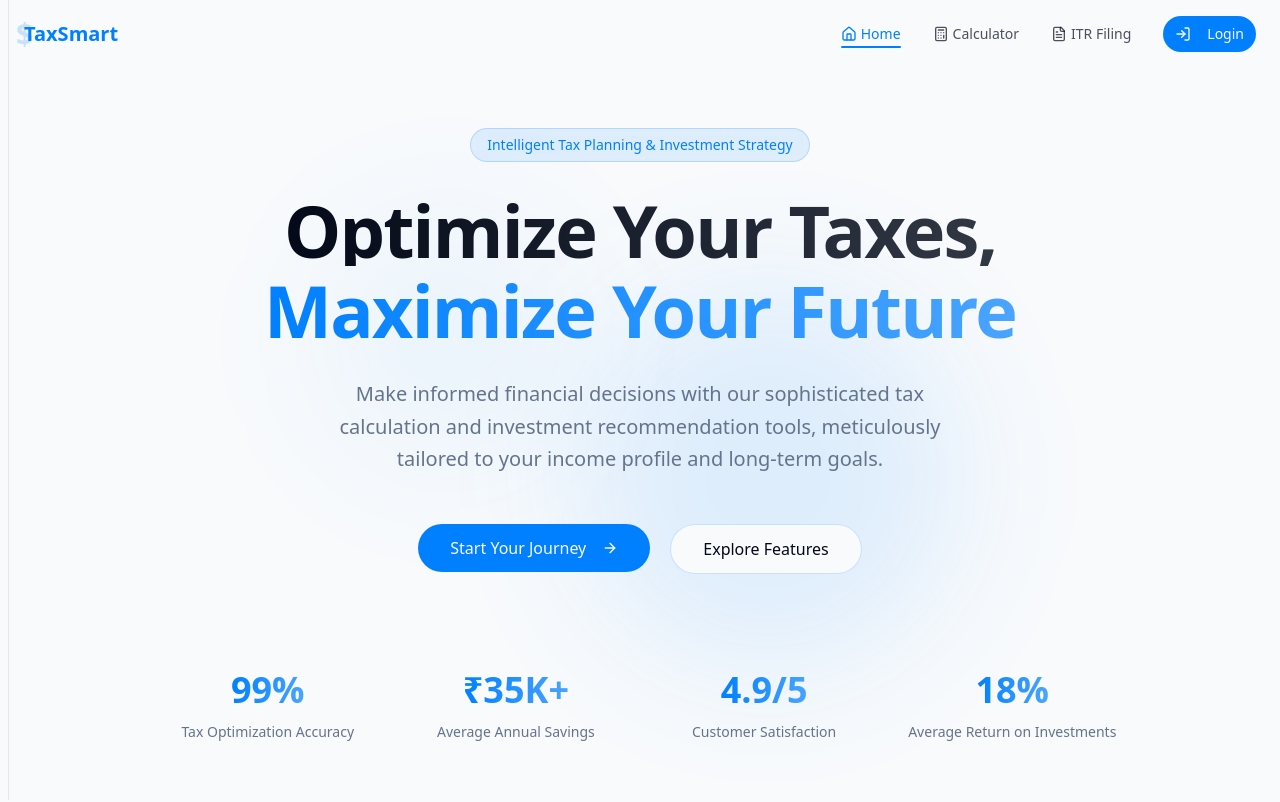
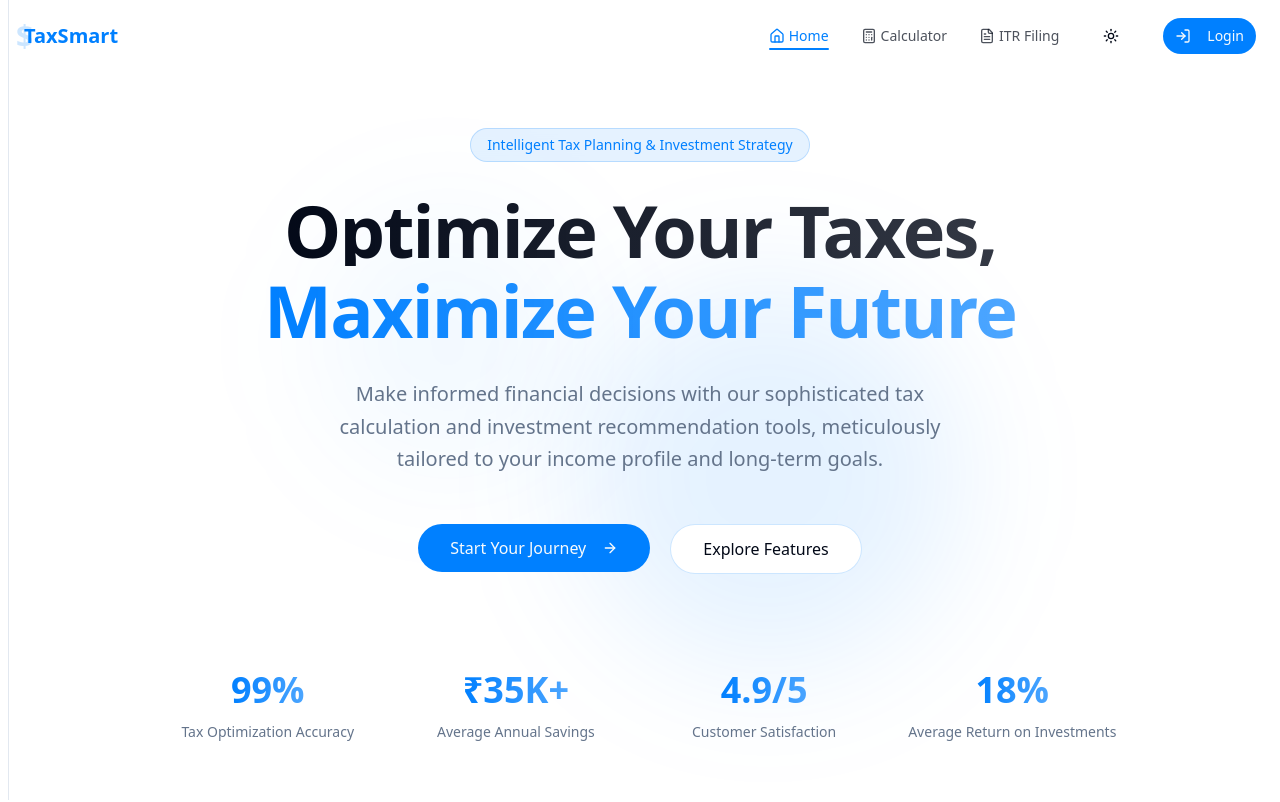
Before and after one commit to Raistar22/investology-calculator, a React (Vite) app: page / in a window 1280 px wide. Shown: the top 802 px of the page. Built offline with nearby package versions, Linux system fonts and the light colour scheme.

Commit message:
feat: Implement dark and light theme
Adds theme toggling functionality to the website, allowing users to switch between dark and light modes.

```diff
--- a/src/App.tsx
+++ b/src/App.tsx
@@ -4,6 +4,7 @@ import { Toaster as Sonner } from "@/components/ui/sonner";
 import { TooltipProvider } from "@/components/ui/tooltip";
 import { QueryClient, QueryClientProvider } from "@tanstack/react-query";
 import { BrowserRouter, Routes, Route } from "react-router-dom";
+import { ThemeProvider } from "./components/theme/ThemeProvider";
 import Index from "./pages/Index";
 import Calculator from "./pages/Calculator";
 import ITRFiling from "./pages/ITRFiling";
@@ -13,6 +14,7 @@ import AppSidebar from "./components/layout/AppSidebar";
 const queryClient = new QueryClient();
 
 const App = () => (
+  <ThemeProvider defaultTheme="system">
     <QueryClientProvider client={queryClient}>
       <TooltipProvider>
         <Toaster />
@@ -23,12 +25,12 @@ const App = () => (
             <Route path="/" element={<Index />} />
             <Route path="/calculator" element={<Calculator />} />
             <Route path="/itr-filing" element={<ITRFiling />} />
-          {/* ADD ALL CUSTOM ROUTES ABOVE THE CATCH-ALL "*" ROUTE */}
             <Route path="*" element={<NotFound />} />
           </Routes>
         </BrowserRouter>
       </TooltipProvider>
     </QueryClientProvider>
+  </ThemeProvider>
 );
 
 export default App;
--- a/src/components/layout/Navbar.tsx
+++ b/src/components/layout/Navbar.tsx
@@ -1,9 +1,9 @@
-
 import React, { useState, useEffect } from 'react';
 import { Link, useLocation } from 'react-router-dom';
 import { cn } from '@/lib/utils';
 import { Calculator, Home, Menu, X, LogIn, Github, User, FileText } from 'lucide-react';
 import { Button } from '@/components/ui/button';
+import { ThemeToggle } from '../theme/ThemeToggle';
 import {
   DropdownMenu,
   DropdownMenuContent,
@@ -67,7 +67,6 @@ const Navbar = () => {
           </span>
         </Link>
 
-        {/* Desktop Navigation */}
         <nav className="hidden md:flex items-center space-x-8">
           {navLinks.map((link) => (
             <Link
@@ -88,6 +87,8 @@ const Navbar = () => {
               <div className="absolute -bottom-1 left-0 right-0 h-0.5 bg-primary scale-x-0 group-hover:scale-x-100 transition-transform origin-left rounded-full" />
             </Link>
           ))}
+
+          <ThemeToggle />
 
           {isLoggedIn ? (
             <DropdownMenu>
@@ -129,7 +130,6 @@ const Navbar = () => {
           )}
         </nav>
 
-        {/* Mobile menu button */}
         <button
           className="md:hidden flex items-center"
           onClick={() => setIsMobileMenuOpen(!isMobileMenuOpen)}
@@ -143,7 +143,6 @@ const Navbar = () => {
         </button>
       </div>
 
-      {/* Mobile Navigation */}
       {isMobileMenuOpen && (
         <nav className="md:hidden glass mt-2 rounded-xl p-4 mx-4 animate-fade-in">
           <div className="flex flex-col space-y-3">
--- /dev/null
+++ b/src/components/theme/ThemeProvider.tsx
@@ -0,0 +1,65 @@
+
+import { createContext, useContext, useEffect, useState } from "react"
+
+type Theme = "dark" | "light" | "system"
+
+type ThemeProviderProps = {
+  children: React.ReactNode
+  defaultTheme?: Theme
+}
+
+type ThemeProviderState = {
+  theme: Theme
+  setTheme: (theme: Theme) => void
+}
+
+const initialState: ThemeProviderState = {
+  theme: "system",
+  setTheme: () => null,
+}
+
+const ThemeProviderContext = createContext<ThemeProviderState>(initialState)
+
+export function ThemeProvider({
+  children,
+  defaultTheme = "system",
+  ...props
+}: ThemeProviderProps) {
+  const [theme, setTheme] = useState<Theme>(defaultTheme)
+
+  useEffect(() => {
+    const root = window.document.documentElement
+    root.classList.remove("light", "dark")
+
+    if (theme === "system") {
+      const systemTheme = window.matchMedia("(prefers-color-scheme: dark)")
+        .matches
+        ? "dark"
+        : "light"
+      root.classList.add(systemTheme)
+      return
+    }
+
+    root.classList.add(theme)
+  }, [theme])
+
+  const value = {
+    theme,
+    setTheme: (theme: Theme) => setTheme(theme),
+  }
+
+  return (
+    <ThemeProviderContext.Provider {...props} value={value}>
+      {children}
+    </ThemeProviderContext.Provider>
+  )
+}
+
+export const useTheme = () => {
+  const context = useContext(ThemeProviderContext)
+
+  if (context === undefined)
+    throw new Error("useTheme must be used within a ThemeProvider")
+
+  return context
+}
--- /dev/null
+++ b/src/components/theme/ThemeToggle.tsx
@@ -0,0 +1,37 @@
+
+import { Moon, Sun } from "lucide-react"
+import { Button } from "@/components/ui/button"
+import {
+  DropdownMenu,
+  DropdownMenuContent,
+  DropdownMenuItem,
+  DropdownMenuTrigger,
+} from "@/components/ui/dropdown-menu"
+import { useTheme } from "./ThemeProvider"
+
+export function ThemeToggle() {
+  const { setTheme } = useTheme()
+
+  return (
+    <DropdownMenu>
+      <DropdownMenuTrigger asChild>
+        <Button variant="ghost" size="icon">
+          <Sun className="h-[1.2rem] w-[1.2rem] rotate-0 scale-100 transition-all dark:-rotate-90 dark:scale-0" />
+          <Moon className="absolute h-[1.2rem] w-[1.2rem] rotate-90 scale-0 transition-all dark:rotate-0 dark:scale-100" />
+          <span className="sr-only">Toggle theme</span>
+        </Button>
+      </DropdownMenuTrigger>
+      <DropdownMenuContent align="end">
+        <DropdownMenuItem onClick={() => setTheme("light")}>
+          Light
+        </DropdownMenuItem>
+        <DropdownMenuItem onClick={() => setTheme("dark")}>
+          Dark
+        </DropdownMenuItem>
+        <DropdownMenuItem onClick={() => setTheme("system")}>
+          System
+        </DropdownMenuItem>
+      </DropdownMenuContent>
+    </DropdownMenu>
+  )
+}
--- a/src/index.css
+++ b/src/index.css
@@ -1,11 +1,10 @@
-
 @tailwind base;
 @tailwind components;
 @tailwind utilities;
 
 @layer base {
   :root {
-    --background: 210 40% 98%;
+    --background: 0 0% 100%;
     --foreground: 222.2 84% 4.9%;
 
     --card: 0 0% 100%;
@@ -34,6 +33,36 @@
     --ring: 222.2 84% 4.9%;
 
     --radius: 0.75rem;
+  }
+
+  .dark {
+    --background: 222.2 84% 4.9%;
+    --foreground: 210 40% 98%;
+
+    --card: 222.2 84% 4.9%;
+    --card-foreground: 210 40% 98%;
+
+    --popover: 222.2 84% 4.9%;
+    --popover-foreground: 210 40% 98%;
+
+    --primary: 210 100% 50%;
+    --primary-foreground: 222.2 47.4% 11.2%;
+
+    --secondary: 217.2 32.6% 17.5%;
+    --secondary-foreground: 210 40% 98%;
+
+    --muted: 217.2 32.6% 17.5%;
+    --muted-foreground: 215 20.2% 65.1%;
+
+    --accent: 217.2 32.6% 17.5%;
+    --accent-foreground: 210 40% 98%;
+
+    --destructive: 0 62.8% 30.6%;
+    --destructive-foreground: 210 40% 98%;
+
+    --border: 217.2 32.6% 17.5%;
+    --input: 217.2 32.6% 17.5%;
+    --ring: 212.7 26.8% 83.9%;
   }
 }
 
```
Lines whose indentation alone changed are shown as unchanged.
